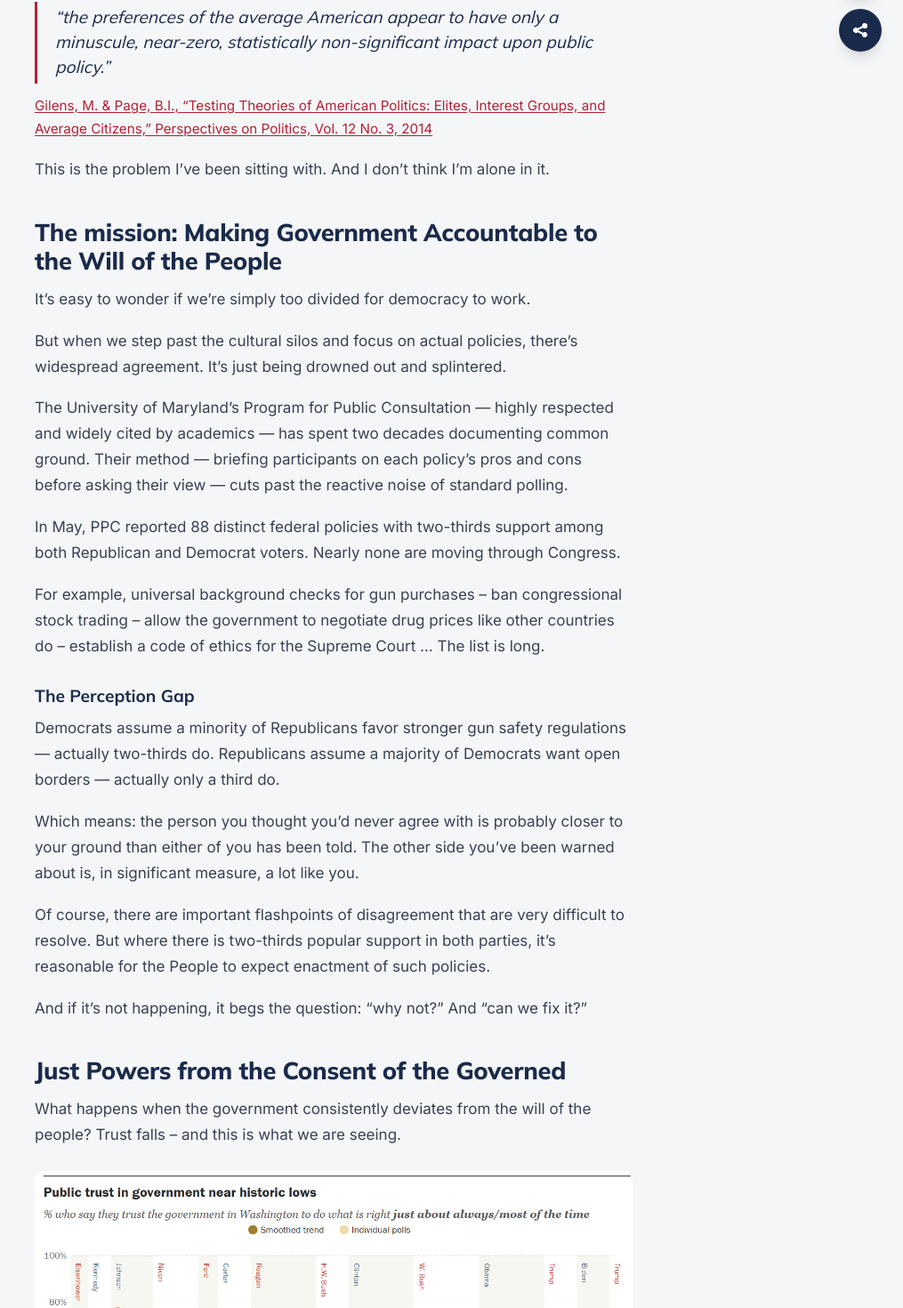
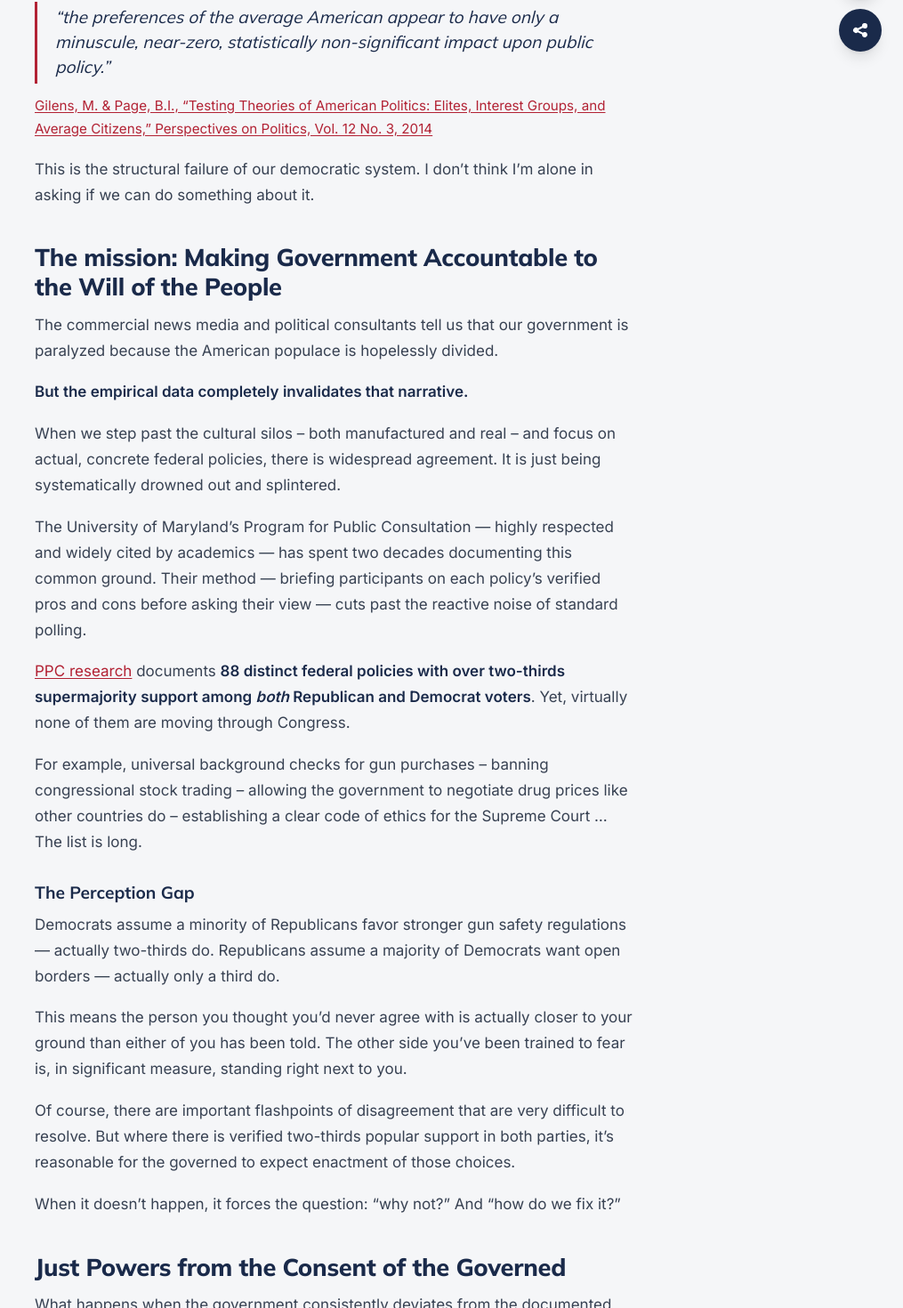
Before and after one commit to common-ground-us/website, a Next.js app: page /finding-common-ground in a window 1280 px wide. Shown: the part 718-2188 px from the top of the page at 89% size, without its empty margins (265-1280 px from the left). Built offline with nearby package versions, Linux system fonts and the light colour scheme; no server answers.

Commit message:
Launch: pledge flow (Get Involved embed, thank-you, welcome-email flow), Finding Common Ground essay + chart, Contact Tally embeds, Discuss/Share fly-outs, About/Roadmap/Governance/Research/Privacy copy, /pledge redirect

```diff
--- a/src/app/finding-common-ground/page.tsx
+++ b/src/app/finding-common-ground/page.tsx
@@ -66,7 +66,7 @@ export default function FindingCommonGroundPage() {
           </blockquote>
           <p className="cite">
             <a
-              href="https://doi.org/10.1017/S1537592714001595"
+              href="https://www.cambridge.org/core/journals/perspectives-on-politics/article/testing-theories-of-american-politics-elites-interest-groups-and-average-citizens/62327F513959D0A304D4893B382B992B"
               target="_blank"
               rel="noopener noreferrer"
             >
@@ -76,34 +76,51 @@ export default function FindingCommonGroundPage() {
             </a>
           </p>
           <p>
-            This is the problem I&rsquo;ve been sitting with. And I don&rsquo;t
-            think I&rsquo;m alone in it.
+            This is the structural failure of our democratic system. I don&rsquo;t
+            think I&rsquo;m alone in asking if we can do something about it.
           </p>
 
           <h2>The mission: Making Government Accountable to the Will of the People</h2>
-          <p>It&rsquo;s easy to wonder if we&rsquo;re simply too divided for democracy to work.</p>
           <p>
-            But when we step past the cultural silos and focus on actual policies,
-            there&rsquo;s widespread agreement. It&rsquo;s just being drowned out
-            and splintered.
+            The commercial news media and political consultants tell us that our
+            government is paralyzed because the American populace is hopelessly
+            divided.
+          </p>
+          <p>
+            <strong>But the empirical data completely invalidates that narrative.</strong>
+          </p>
+          <p>
+            When we step past the cultural silos – both manufactured and real – and
+            focus on actual, concrete federal policies, there is widespread
+            agreement. It is just being systematically drowned out and splintered.
           </p>
           <p>
             The University of Maryland&rsquo;s Program for Public Consultation —
             highly respected and widely cited by academics — has spent two decades
-            documenting common ground. Their method — briefing participants on each
-            policy&rsquo;s pros and cons before asking their view — cuts past the
-            reactive noise of standard polling.
+            documenting this common ground. Their method — briefing participants on
+            each policy&rsquo;s verified pros and cons before asking their view —
+            cuts past the reactive noise of standard polling.
           </p>
           <p>
-            In May, PPC reported 88 distinct federal policies with two-thirds
-            support among both Republican and Democrat voters. Nearly none are
-            moving through Congress.
+            <a
+              href="https://publicconsultation.org/common-ground/the-national-common-ground/"
+              target="_blank"
+              rel="noopener noreferrer"
+            >
+              PPC research
+            </a>{" "}
+            documents{" "}
+            <strong>
+              88 distinct federal policies with over two-thirds supermajority
+              support among <em>both</em> Republican and Democrat voters
+            </strong>
+            . Yet, virtually none of them are moving through Congress.
           </p>
           <p>
-            For example, universal background checks for gun purchases – ban
-            congressional stock trading – allow the government to negotiate drug
-            prices like other countries do – establish a code of ethics for the
-            Supreme Court … The list is long.
+            For example, universal background checks for gun purchases – banning
+            congressional stock trading – allowing the government to negotiate drug
+            prices like other countries do – establishing a clear code of ethics for
+            the Supreme Court … The list is long.
           </p>
 
           <h3>The Perception Gap</h3>
@@ -113,26 +130,27 @@ export default function FindingCommonGroundPage() {
             Democrats want open borders — actually only a third do.
           </p>
           <p>
-            Which means: the person you thought you&rsquo;d never agree with is
-            probably closer to your ground than either of you has been told. The
-            other side you&rsquo;ve been warned about is, in significant measure, a
-            lot like you.
+            This means the person you thought you&rsquo;d never agree with is
+            actually closer to your ground than either of you has been told. The
+            other side you&rsquo;ve been trained to fear is, in significant measure,
+            standing right next to you.
           </p>
           <p>
-            Of course, there are important flashpoints of disagreement that are
-            very difficult to resolve. But where there is two-thirds popular
-            support in both parties, it&rsquo;s reasonable for the People to expect
-            enactment of such policies.
+            Of course, there are important flashpoints of disagreement that are very
+            difficult to resolve. But where there is verified two-thirds popular
+            support in both parties, it&rsquo;s reasonable for the governed to expect
+            enactment of those choices.
           </p>
           <p>
-            And if it&rsquo;s not happening, it begs the question: &ldquo;why
-            not?&rdquo; And &ldquo;can we fix it?&rdquo;
+            When it doesn&rsquo;t happen, it forces the question: &ldquo;why
+            not?&rdquo; And &ldquo;how do we fix it?&rdquo;
           </p>
 
           <h2>Just Powers from the Consent of the Governed</h2>
           <p>
-            What happens when the government consistently deviates from the will of
-            the people? Trust falls – and this is what we are seeing.
+            What happens when the government consistently deviates from the
+            documented will of the people? Trust falls. We are currently near the
+            lowest levels of trust in government ever recorded.
           </p>
           <figure className="essay-figure">
             {/* eslint-disable-next-line @next/next/no-img-element */}
@@ -149,11 +167,10 @@ export default function FindingCommonGroundPage() {
             </figcaption>
           </figure>
           <p>
-            Fortunately, there is potential for remedy – because the constitution
-            gives the People ultimate power to create, alter, or dissolve the government.
-          </p>
-          <p>
-            But as highly-respected political theorist Hannah Arendt observed:
+            Fortunately, there is a clear constitutional remedy – because authority
+            is located in the People. However, as the respected political theorist
+            Hannah Arendt observed, individual citizens holding private opinions do
+            not possess political power.
           </p>
           <blockquote>
             &ldquo;Power corresponds to the human ability not just to act but to act
@@ -161,70 +178,81 @@ export default function FindingCommonGroundPage() {
             a group and remains in existence only so long as the group keeps
             together.&rdquo;
           </blockquote>
+          <p>
+            <strong>Widespread private agreement coordinates nothing.</strong> A
+            million isolated voices holding the same belief hold zero political
+            currency in a system dominated by concentrated money. True democratic
+            power requires a mechanism to turn a hidden, dispersed majority into an
+            organized, collective reality.
+          </p>
 
           <h2>Our Common Ground</h2>
           <p>
-            I&rsquo;m building Common-Ground.US to make Americans&rsquo; agreement
-            so visible that it is impossible to ignore – that&rsquo;s{" "}
-            <strong>Goal #1</strong>. Our website provides an easy look-up tool,
-            making it simple for anyone to explore policies backed by
+            Common-Ground.US exists to make Americans&rsquo; agreement so visible
+            that it is impossible to ignore – that&rsquo;s <strong>Goal #1</strong>.
+            This website provides a clean, non-advocacy look-up tool, making it
+            simple for anyone to explore the extensive policies backed by
             bipartisan-supermajority support. We don&rsquo;t author the research —
             that&rsquo;s done by leading academic institutions and top polling
             specialists like Pew Research, Gallup and KFF.
           </p>
           <p>
-            The{" "}
-            <a href="/platform/?src=forward">Common Ground Platform</a> covers 9
-            planks, each with bipartisan-supermajority policies – that if enacted
-            would move our government in a very positive direction. Planks covering
-            Government Performance, Too Much Money in Politics and Healthcare, to
-            name just a few. The Platform will evolve over time, but the criteria
-            will remain the same: the policy must have supermajority (⅔) support in
-            both parties – and it must respect our individual rights.
+            The <a href="/platform/?src=forward">Common Ground Platform</a> is the
+            set of these <strong>bipartisan-supermajority policies</strong>,
+            organized into 9 <strong>planks</strong>, each representing a clear
+            domain of <strong>public will</strong> – that if enacted would move our
+            government in a very positive direction. These planks cover Government
+            Performance, Too Much Money in Politics, and Healthcare, to name just a
+            few. The Platform will evolve over time, but the operational criteria
+            will remain the same: the policy must have supermajority support in both
+            parties, and it must fully respect individual constitutional rights.
           </p>
 
           <h2>Acting in Concert</h2>
           <p>
-            Our approach is based on Hannah Arendt&rsquo;s observation that the
-            People must act in concert if they want to assert their political
-            power. Common Ground&rsquo;s <strong>Goal #2</strong> is to provide a
-            rallying point for the People – giving people a way to act on it together – through two
-            mechanisms:
+            Our approach is based on Arendt&rsquo;s observation that the People must
+            act in concert if they want to assert their political power.
+            Common Ground&rsquo;s <strong>Goal #2</strong> is to provide a rallying
+            point for the People – giving people a way to act on it together –
+            through two integrated mechanisms:
           </p>
           <ul>
             <li>
-              <strong>The Platform along with its principles:</strong> An
-              objective, public digest showcasing the planks and policies that we
-              can all point to, representing what we agree on.
+              <strong>The Platform:</strong> An objective, public standard
+              showcasing the planks and policies that we can all point to,
+              representing what we agree on.
             </li>
             <li>
-              <strong>The Declaration:</strong> A public statement that connects
-              like-minded citizens so we can act in concert.
+              <strong>The Declaration:</strong> A public statement connecting
+              like-minded citizens, so we can act in concert.
             </li>
           </ul>
           <p>
             Citizens can express their alignment with the foundation of our
-            democracy – A Government That&rsquo;s Accountable to the Will of the
-            People – by signing the Common Ground Declaration in support of the
-            principle and the Platform that results from the Common Ground criteria.
+            democracy – <em>A Government That&rsquo;s Accountable to the Will of the
+            People</em> – by signing the Common Ground Declaration in support of this
+            principle and the resulting Platform.
           </p>
           <p>
             <strong>Why sign the Declaration?</strong> The public act of standing up
-            is essential: without mutual awareness of each other, there can be no
-            acting in concert. The Declaration only displays your name and state, unlike
-            standard petitions that expose your full street address. Better yet,
-            unlike typical political battles, there is no opposing side – who can
-            argue that two-thirds bipartisan consensus isn&rsquo;t worth pursuing?
+            is essential: without mutual awareness of one another, there can be no
+            acting in concert. Your signature won&rsquo;t expose your full street
+            address like a standard petition; it simply adds your name and state to a
+            permanent public record. Unlike typical political battles, there is no
+            opposing side – who can argue that a two-thirds bipartisan consensus
+            isn&rsquo;t worth pursuing?
           </p>
           <p>
-            <strong>What am I asking of you?</strong> I&rsquo;m not asking you to
-            blindly sign the Declaration. My request is simpler: take a few minutes to
-            look it over. If it aligns with your principles, stand up and be counted.
+            <strong>What am I asking of you?</strong> This is not an invitation to
+            blindly sign a statement. I simply ask that you take a few minutes to
+            look over the <a href="/platform/?src=forward">Platform</a> and the{" "}
+            <a href={PLEDGE}>Declaration</a>. If it aligns with your principles,
+            stand up, sign your name, and let yourself be counted.
           </p>
           <p>
             If it doesn&rsquo;t resonate, I&rsquo;d be very grateful if you reached
             out to tell me why. If you&rsquo;re skeptical, bring that skepticism —
-            your perspective will help me build something better.
+            your perspective will help us build something better.
           </p>
 
           <h2>The Common Ground Declaration</h2>
@@ -238,7 +266,7 @@ export default function FindingCommonGroundPage() {
               The Common Ground Platform — 9 planks meeting those criteria
               today — is the principle in action; the Platform will evolve
               as agreement shifts and as planks become law. When each Platform
-              version is published, I will ask my Representative and Senators to act on
+              version is published, I ask my Representative and Senators to act on
               it, or to explain why their view is different.
             </p>
             <p>I know not every plank will be my preference. I value action on documented common ground.</p>
@@ -251,20 +279,20 @@ export default function FindingCommonGroundPage() {
           </div>
 
           <p>
-            The founders called this — government at the consent of the governed —
-            the American experiment. It&rsquo;s still an experiment. Two hundred and
-            fifty years in, it survives when Americans keep implementing it,
-            generation after generation. Not by heroic acts, but by the ordinary
+            The founders called this — this kind of government at the consent of the
+            governed — the American experiment. It&rsquo;s still an experiment. Two
+            hundred and fifty years in, it survives when Americans keep implementing
+            it. Generation after generation. Not by heroic acts, but by the ordinary
             decision to stand publicly on what we actually share, and to let
             ourselves be seen doing it.
           </p>
           <p>
-            That&rsquo;s the offer. Not to join a movement. To be counted for what
-            you already believe.
+            That&rsquo;s the offer. Not to join a movement. Simply to be counted for
+            what you already believe.
           </p>
 
           <div className="signoff">
-            <p>If any of this resonates, you can show your support here:</p>
+            <p>If any of this resonates, you can show your support and sign here:</p>
             <a className="cta" href={PLEDGE}>Stand Up and Be Counted</a>
             <p style={{ marginTop: 18 }}>
               Either way, I&rsquo;d value your reactions — supportive, skeptical,
```
